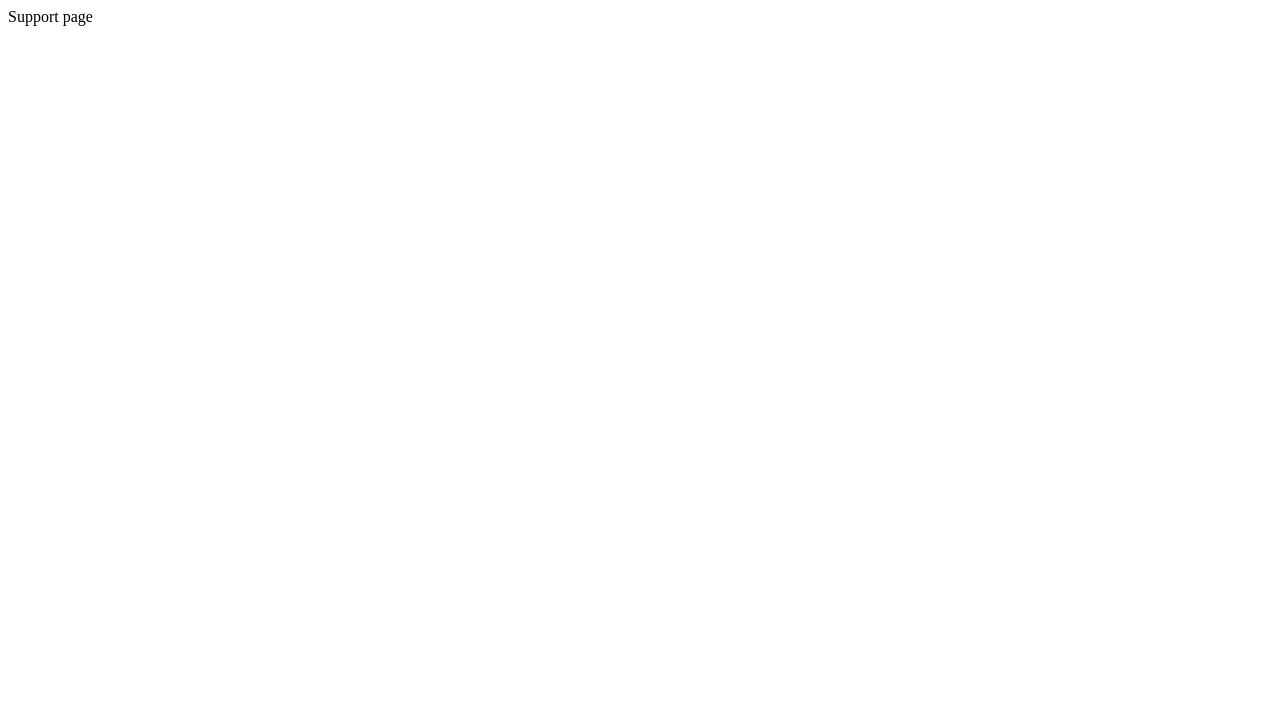
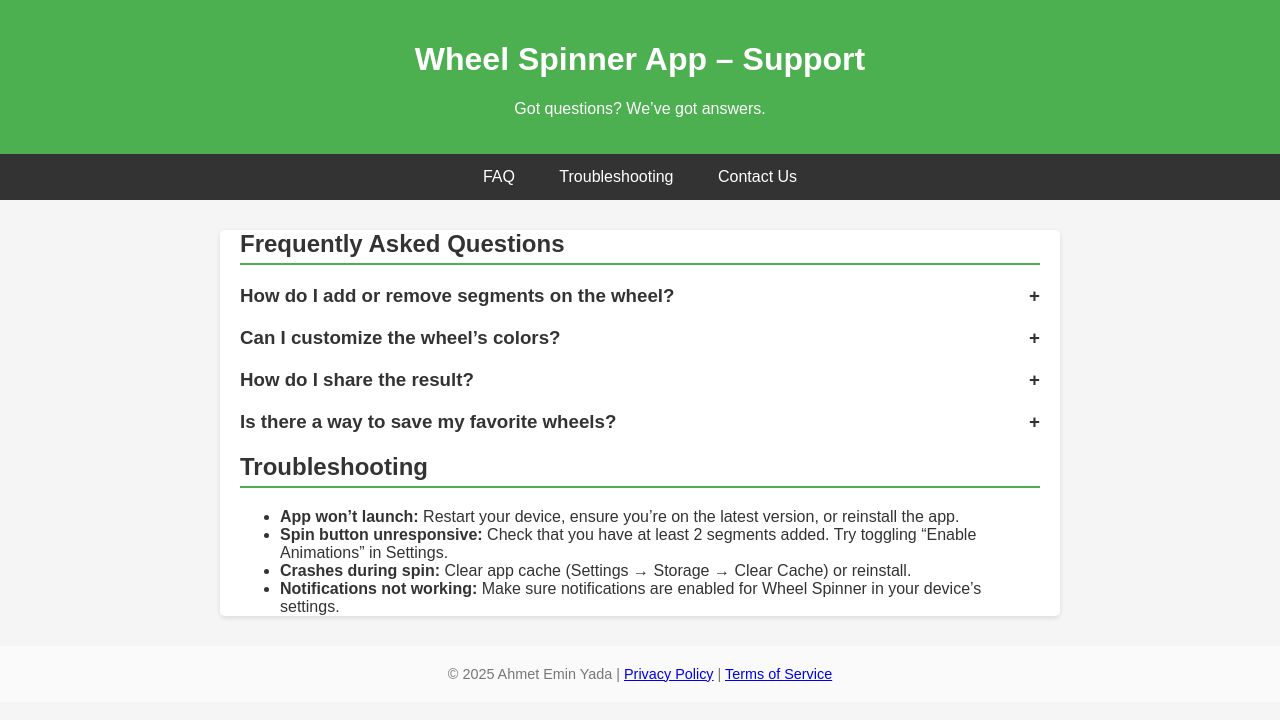
Before and after one commit to crovs/Wheel-Spinner-Support, a plain HTML site: page index.html in a window 1280 px wide. Drawn offline with Linux system fonts and the light colour scheme.

Commit message:
Update index.html

```diff
--- a/index.html
+++ b/index.html
@@ -1 +1,180 @@
-Support page
+<!DOCTYPE html>
+<html lang="en">
+<head>
+  <meta charset="UTF-8" />
+  <meta name="viewport" content="width=device-width, initial-scale=1.0"/>
+  <title>Wheel Spinner App – Support</title>
+  <style>
+    body {
+      font-family: Arial, sans-serif;
+      margin: 0;
+      padding: 0;
+      background: #f5f5f5;
+      color: #333;
+    }
+    header {
+      background: #4CAF50;
+      color: white;
+      padding: 20px;
+      text-align: center;
+    }
+    nav {
+      background: #333;
+    }
+    nav ul {
+      list-style: none;
+      margin: 0;
+      padding: 0;
+      text-align: center;
+    }
+    nav li {
+      display: inline-block;
+    }
+    nav a {
+      display: block;
+      padding: 14px 20px;
+      color: white;
+      text-decoration: none;
+    }
+    nav a:hover {
+      background: #575757;
+    }
+    .container {
+      max-width: 800px;
+      margin: 30px auto;
+      padding: 0 20px;
+      background: white;
+      box-shadow: 0 2px 5px rgba(0,0,0,0.1);
+      border-radius: 5px;
+    }
+    h2 {
+      border-bottom: 2px solid #4CAF50;
+      padding-bottom: 5px;
+    }
+    .faq-item {
+      margin-bottom: 20px;
+    }
+    .faq-item h3 {
+      margin: 0;
+      cursor: pointer;
+      position: relative;
+      padding-right: 20px;
+    }
+    .faq-item h3::after {
+      content: '+';
+      position: absolute;
+      right: 0;
+      font-weight: bold;
+    }
+    .faq-item p {
+      display: none;
+      margin-top: 5px;
+    }
+    .faq-item.open h3::after {
+      content: '−';
+    }
+    .faq-item.open p {
+      display: block;
+    }
+    form {
+      display: flex;
+      flex-direction: column;
+    }
+    label {
+      margin: 10px 0 5px;
+    }
+    input, textarea {
+      padding: 8px;
+      border: 1px solid #ccc;
+      border-radius: 3px;
+      font-size: 1rem;
+    }
+    button {
+      margin-top: 15px;
+      padding: 10px;
+      font-size: 1rem;
+      background: #4CAF50;
+      color: white;
+      border: none;
+      border-radius: 3px;
+      cursor: pointer;
+    }
+    button:hover {
+      background: #45a049;
+    }
+    footer {
+      text-align: center;
+      padding: 20px;
+      background: #fafafa;
+      color: #777;
+      font-size: 0.9rem;
+    }
+  </style>
+</head>
+<body>
+  <header>
+    <h1>Wheel Spinner App – Support</h1>
+    <p>Got questions? We’ve got answers.</p>
+  </header>
+
+  <nav>
+    <ul>
+      <li><a href="#faq">FAQ</a></li>
+      <li><a href="#troubleshooting">Troubleshooting</a></li>
+      <li><a href="#contact">Contact Us</a></li>
+    </ul>
+  </nav>
+
+  <div class="container">
+    <section id="faq">
+      <h2>Frequently Asked Questions</h2>
+
+      <div class="faq-item">
+        <h3>How do I add or remove segments on the wheel?</h3>
+        <p>Tap the “Edit Segments” button on the main screen. You can add, delete, or rename segments. Don’t forget to save your changes!</p>
+      </div>
+
+      <div class="faq-item">
+        <h3>Can I customize the wheel’s colors?</h3>
+        <p>Yes! Go to Settings → Appearance. Choose from preset themes or pick your own colors using the color picker.</p>
+      </div>
+
+      <div class="faq-item">
+        <h3>How do I share the result?</h3>
+        <p>After spinning the wheel, tap the Share icon. You can share via social media, email, or copy the link to your clipboard.</p>
+      </div>
+
+      <div class="faq-item">
+        <h3>Is there a way to save my favorite wheels?</h3>
+        <p>Absolutely. While viewing a wheel, tap the “Save” (star) icon. Access all saved wheels from the My Wheels tab.</p>
+      </div>
+    </section>
+
+    <section id="troubleshooting">
+      <h2>Troubleshooting</h2>
+      <ul>
+        <li><strong>App won’t launch:</strong> Restart your device, ensure you’re on the latest version, or reinstall the app.</li>
+        <li><strong>Spin button unresponsive:</strong> Check that you have at least 2 segments added. Try toggling “Enable Animations” in Settings.</li>
+        <li><strong>Crashes during spin:</strong> Clear app cache (Settings → Storage → Clear Cache) or reinstall.</li>
+        <li><strong>Notifications not working:</strong> Make sure notifications are enabled for Wheel Spinner in your device’s settings.</li>
+      </ul>
+    </section>
+
+
+  </div>
+
+  <footer>
+    &copy; 2025 Ahmet Emin Yada | <a href="/privacy">Privacy Policy</a> | <a href="/terms">Terms of Service</a>
+  </footer>
+
+  <script>
+    // Simple FAQ accordion
+    document.querySelectorAll('.faq-item h3').forEach(header => {
+      header.addEventListener('click', () => {
+        const item = header.parentElement;
+        item.classList.toggle('open');
+      });
+    });
+  </script>
+</body>
+</html>
```
